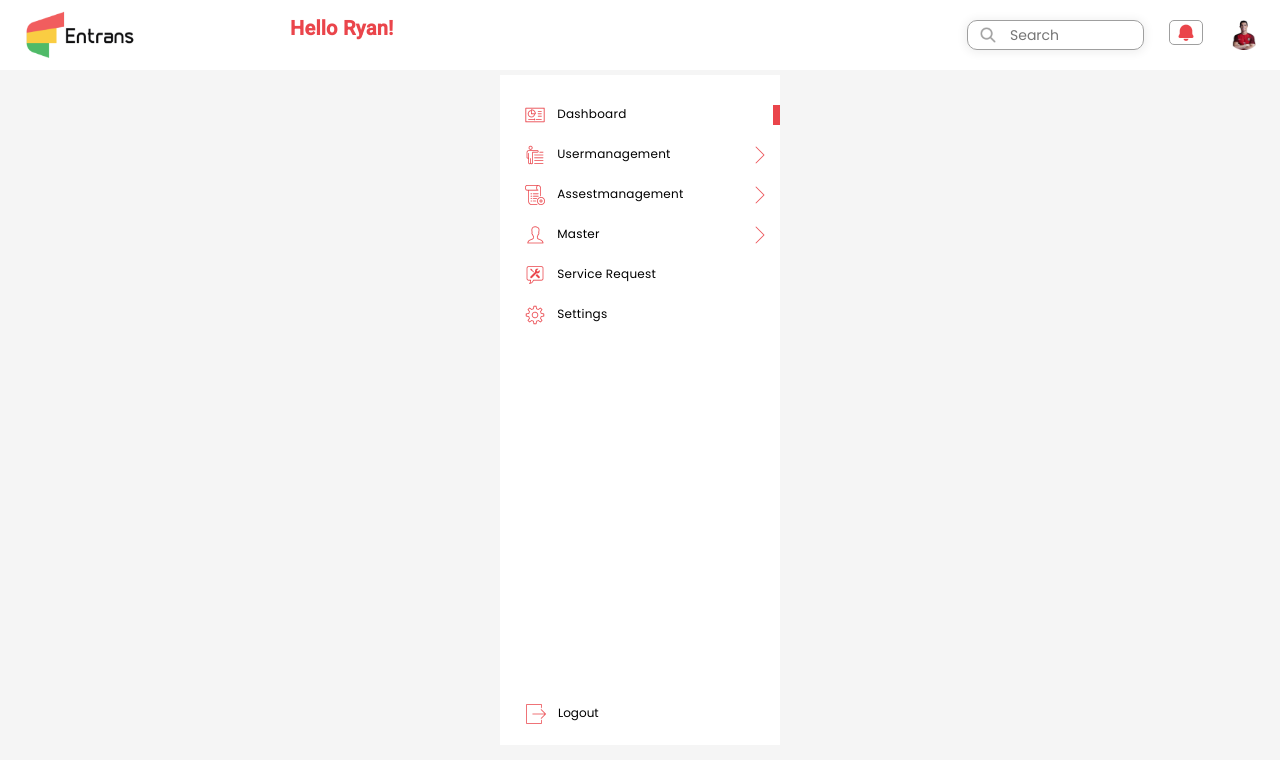
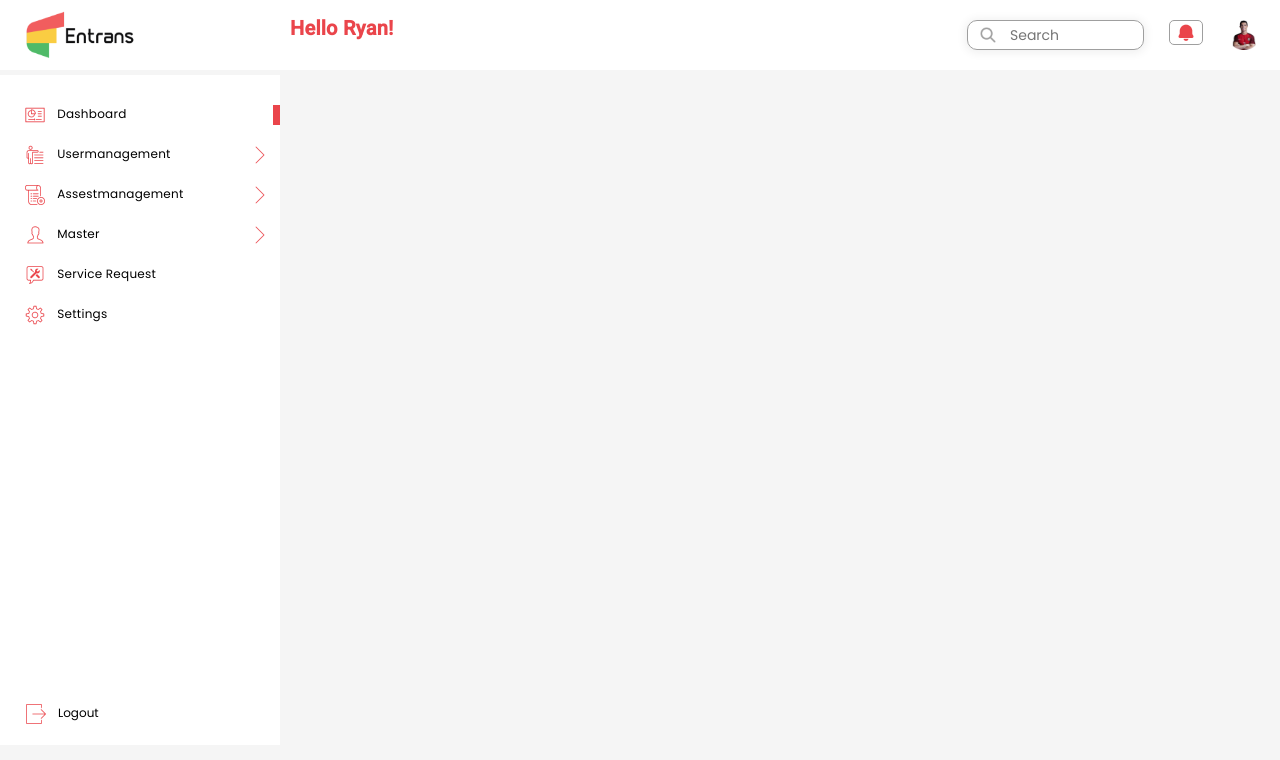
Before and after one commit to subbiahsura/AssetsManagement, an Angular app: page /dashboard in a window 1280 px wide. Shown: the top 760 px of the page. Built offline with nearby package versions, Linux system fonts and the light colour scheme.

Commit message:
bug fixing

```diff
--- a/src/app/app.component.html
+++ b/src/app/app.component.html
@@ -1,2 +1,6 @@
 <!-- <app-admin-login></app-admin-login> -->
+<!-- <div class="navigationbars" *ngIf="loginsuccesfull">
+  <app-top-navbar></app-top-navbar>
+<app-side-navigation></app-side-navigation>
+</div> -->
 <router-outlet></router-outlet>
--- a/src/app/app.component.ts
+++ b/src/app/app.component.ts
@@ -7,4 +7,5 @@ import { Component } from '@angular/core';
 })
 export class AppComponent {
   title = 'management';
+  loginsuccesfull=false;
 }
--- a/src/app/dashboard/dashboard.component.html
+++ b/src/app/dashboard/dashboard.component.html
@@ -1,5 +1,17 @@
 <div class="fluid">
   <app-top-navbar></app-top-navbar>
-<app-side-navigation></app-side-navigation>
-<div class="body"></div>
+
+<div class="body">
+  <div class="sidenavigation">
+    <app-side-navigation></app-side-navigation>
+  </div>
+  <div class="body_content">
+    <!-- <div *ngIf="isUsermenuclicked" class="userscomponent"><app-users></app-users></div> -->
+    <router-outlet></router-outlet>
+  </div>
+
+  <!-- <div *ngIf="isUsermenuclicked" class="users">
+   <app-users></app-users>
+  </div> -->
 </div>
+</div>
--- a/src/app/dashboard/dashboard.component.scss
+++ b/src/app/dashboard/dashboard.component.scss
@@ -6,4 +6,8 @@ $light_grey_bg_color:#f5f5f5;
   gap: 5px;
   background-color: $light_grey_bg_color;
   height: 100%;
+  .body{
+    display: flex;
+    gap: 20px;
+  }
 }
--- a/src/app/dashboard/dashboard.component.ts
+++ b/src/app/dashboard/dashboard.component.ts
@@ -1,5 +1,6 @@
 import { Component } from '@angular/core';
 import { AlertServiceService } from '../Shared/alert-service.service';
+import { FunctionalitiesService } from '../Shared/functionalities.service';
 
 @Component({
   selector: 'app-dashboard',
@@ -9,10 +10,12 @@ import { AlertServiceService } from '../Shared/alert-service.service';
 export class DashboardComponent {
   ismenuclicked:any;
   navbarstatus:any;
-  constructor(private service:AlertServiceService){}
-  // isMenuClicked(){
-  //   this.navbarstatus=this.service.getSideNavigationBarStatus();
-  //   this.ismenuclicked=!this.navbarstatus
-  //   console.log(this.ismenuclicked)
-  // }
+  isUsermenuclicked=false;
+  constructor(private service:FunctionalitiesService){
+    this.isUsermenuclicked = this.service.checkUsersLiClicked();
+    console.log("User menuclick status from service = ", this.isUsermenuclicked);
+    // while(this.isUsermenuclicked==true){
+    //   this.isUsermenuclicked = this.service.checkUsersLiClicked();
+    // }
+  }
 }
--- a/src/app/side-navigation/side-navigation.component.ts
+++ b/src/app/side-navigation/side-navigation.component.ts
@@ -28,7 +28,9 @@ export class SideNavigationComponent {
   // }
   usersClicked(){
     this.UsersLIClicked=true;
+    console.log("Users Menu clickstatus = ",this.UsersLIClicked)
     this.service.isUsersLIclicked(this.UsersLIClicked);
+    console.log("check its is updated in service = ",this.service.checkUsersLiClicked())
   }
   resetUsersClicked() {
     this.UsersLIClicked = false;
--- a/src/app/users/users.component.html
+++ b/src/app/users/users.component.html
@@ -40,9 +40,9 @@
 
 </body> -->
 <div class="fluid">
-  <app-top-navbar></app-top-navbar>
+  <!-- <app-top-navbar></app-top-navbar> -->
   <div class="lower-content">
-    <app-side-navigation></app-side-navigation>
+    <!-- <app-side-navigation></app-side-navigation> -->
 <div class="body">
   <div class="content">
     <div class="option-content">
```
